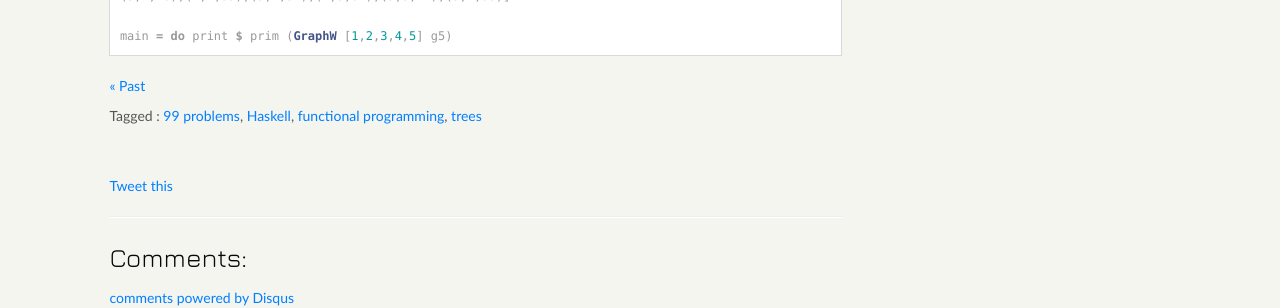
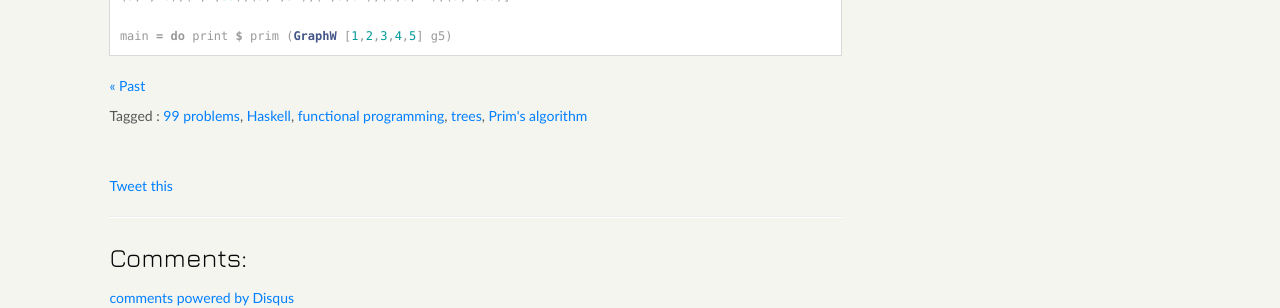
Before and after one commit to mfukar/mfukar.github.com, a Jekyll site: the page built from _posts/2015-09-15-haskellxii.md, in a window 1280 px wide and 900 px high, scrolled down 2024 px. Shown: the part 381-689 px from the top of the window. Built offline with Jekyll 4.4.1, drawn with Linux system fonts in a browser that asks for light colours; some web fonts are replaced; Markdown is read by kramdown in place of the engine named in the settings; comment, search, counter and statistics services are not loaded.

Commit message:
New tag: Prim's algorithm

```diff
--- a/_data/tags.yml
+++ b/_data/tags.yml
@@ -79,3 +79,6 @@ trees:
 avl-trees:
     slug: avl-trees
     name: AVL trees
+prim-algorithm:
+    slug: prim-algorithm
+    name: Prim's algorithm
--- a/_posts/2015-09-15-haskellxii.md
+++ b/_posts/2015-09-15-haskellxii.md
@@ -1,7 +1,7 @@
 ---
 layout: post
 title: 99 problems in Haskell, 81-84
-tags: [99-problems, haskell, functional-programming, trees]
+tags: [99-problems, haskell, functional-programming, trees, prim-algorithm]
 year: 2015
 month: 09
 day: 15
```
Also changed, not shown: blog/tag/prim-algorithm.md (added, +5 -0 lines).
